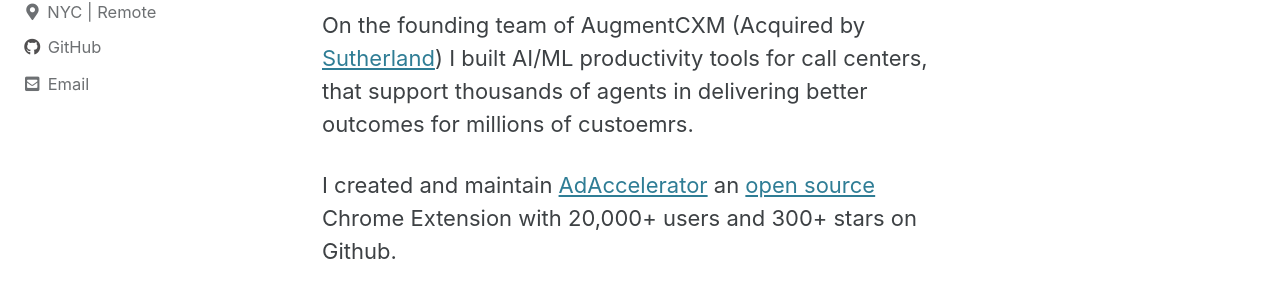
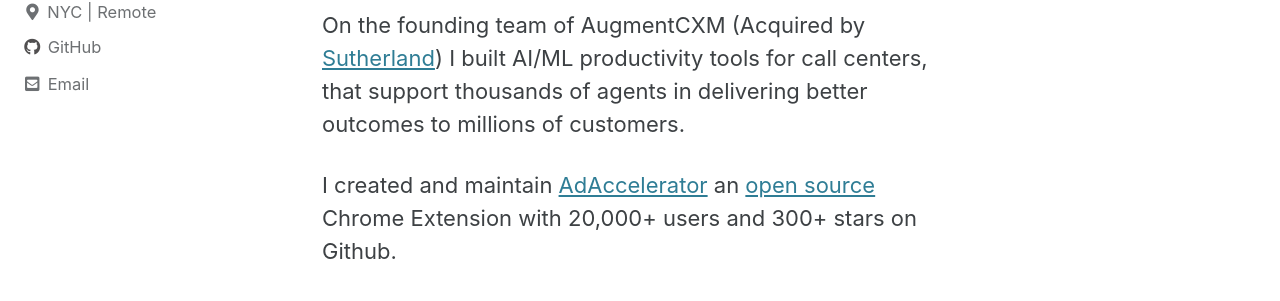
Before and after one commit to rkk3/rkk3.github.io, a Jekyll site: the page built from index.md, in a window 1280 px wide. Shown: the part 285-586 px from the top of the page. Built offline with Jekyll 4.4.1, drawn with Linux system fonts in a browser that asks for light colours; cached includes are drawn as plain includes.

Commit message:
Update index.md

```diff
--- a/index.md
+++ b/index.md
@@ -6,7 +6,7 @@ author_profile: true
 
 I am a technologist and entrepreneur with a wide variety of experience in Product Management, Full-Stack web development (Python, React, NextJs, Typescript) and Machine Learning (NLP).
 
-On the founding team of AugmentCXM (Acquired by [Sutherland](https://www.sutherlandglobal.com/)) I built AI/ML productivity tools for call centers, that support thousands of agents in delivering better outcomes for millions of custoemrs.
+On the founding team of AugmentCXM (Acquired by [Sutherland](https://www.sutherlandglobal.com/)) I built AI/ML productivity tools for call centers, that support thousands of agents in delivering better outcomes to millions of customers.
 
 I created and maintain [AdAccelerator](https://chromewebstore.google.com/detail/ad-accelerator/gpboiedfklodfhngobidfjecdpmccehg?authuser=0&hl=en) an [open source](https://github.com/rkk3/ad-accelerator) Chrome Extension with 20,000+ users and 300+ stars on Github.
 
```
